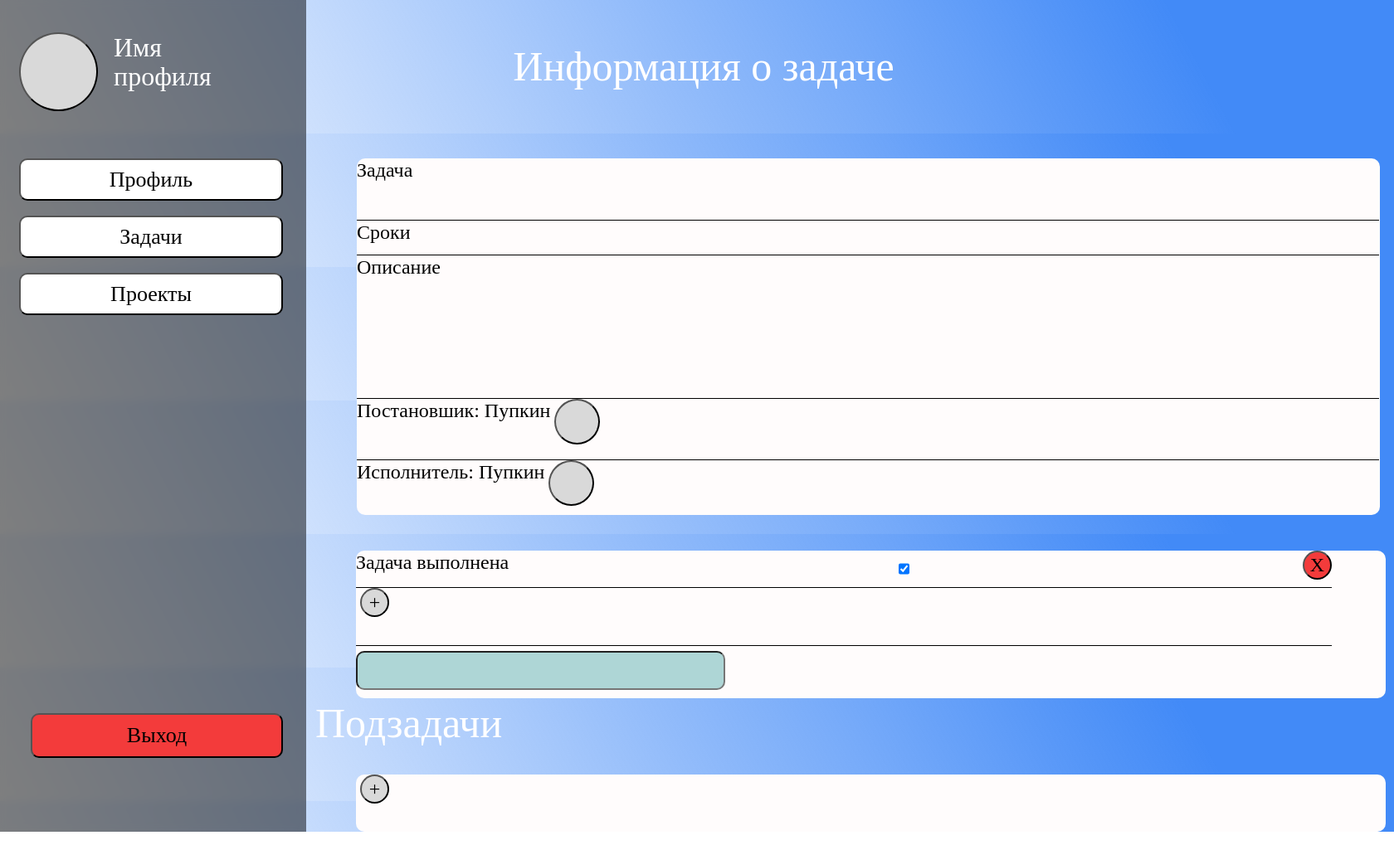
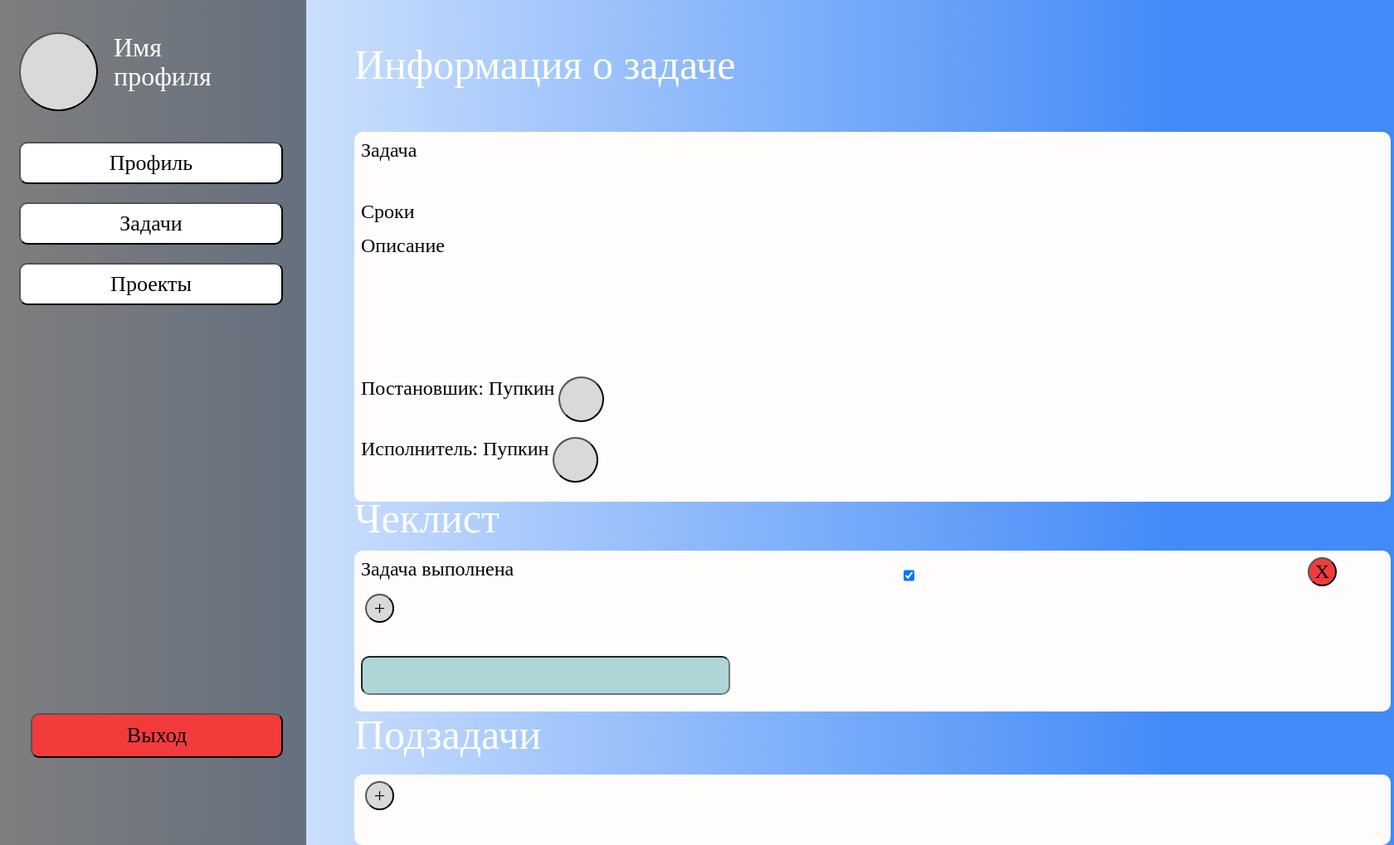
Before and after one commit to shadowHD-bit/lama_practics, a PHP site: page /client/page/TaskPage/Taskpage.html in a window 1680 px wide. Shown: the whole page at 83% size. Run offline with PHP 8.4, Linux system fonts and the light colour scheme.

Commit message:
task page was changed

```diff
--- a/client/page/TaskPage/Taskpage.html
+++ b/client/page/TaskPage/Taskpage.html
@@ -9,18 +9,22 @@
 <body>
 
 <div class="Menu">
+    <div class = "Upprofile">
         <button class = "Button_profile">
 
         </button>
-
         <a class= "profile_name"> Имя профиля
         </a>
-    <button class = "button_menu_text"  id = "Profile">Профиль
+    </div>
+
+    <div class="Buttons">
+        <button class = "button_menu_text">Профиль
         </button>
-    <button class = "button_menu_text" id ="Tasks"> Задачи
+        <button class = "button_menu_text"> Задачи
         </button>
-    <button class = "button_menu_text" id ="Projects">Проекты
+        <button class = "button_menu_text">Проекты
         </button>
+    </div>
 
     <div class = "Exit_field">
         <button class = "Exit">
@@ -28,9 +32,12 @@
         </button>
     </div>
 </div>
+
+
+
 <p class = "Field_text"> Информация о задаче </p>
+<div class = "Task_field">
 
-<div class = "Task_field">
     <div class = "block1">
         <p class = "blacktext">Задача  </p>
     </div>
@@ -58,7 +65,7 @@
     </div>
 </div>
 
-</div>
+<p class = "Field_text1"> Чеклист </p>
 
 <div class = "Cheklist">
 
--- a/client/page/TaskPage/style.css
+++ b/client/page/TaskPage/style.css
@@ -15,8 +15,22 @@ body {
     backdrop-filter: blur(5px);
 }
 
+.Upprofile {
+display: flex;
+    justify-content: flex-end;
+    width: auto;
+    height: 171px;
+}
+
+.Buttons {
+    display: flex;
+    flex-wrap: wrap;
+    justify-content: space-between;
+    width: 367px;
+    height: 219px;
+}
+
 .button_menu_text {
-    position: absolute;
     width: 318px;
     height: 51px;
 
@@ -47,15 +61,6 @@ body {
     border-radius: 67px;
 }
 
-#Profile {
-    top: 191px;
-}
-#Tasks {
-    top: 260px;
-}
-#Projects {
-    top: 329px;
-}
 
 .profile_name {
     position: absolute;
@@ -100,17 +105,19 @@ body {
     position: absolute;
     width: 1233px;
     height: 430px;
-    left: 430px;
-    top: 191px;
+    left: 427px;
+    top: 159px;
 
     background: #FFFCFC;
     border-radius: 10px;
+    padding: 8px 8px 8px 8px;
+    margin: 0px 0px 0px 0px ;
 }
 .Cheklist {
     position: absolute;
-    width: 1241px;
+    width: 1233px;
     height: 178px;
-    left: 429px;
+    left: 427px;
     top: 664px;
 
     background: #FFFCFC;
@@ -118,25 +125,34 @@ body {
 
     display: flex;
     flex-wrap: wrap;
+    padding: 8px 8px 8px 8px;
+
 }
 .subtask {
     position: absolute;
-    width: 1241px;
+    width: 1233px;
     height: 69px;
-    left: 429px;
+    left: 427px;
     top: 934px;
 
     background: #FFFCFC;
     border-radius: 10px;
+    padding: 8px 8px 8px 8px;
+
 
 }
 .Field_text {
+    position: absolute;
     font-family: 'Montserrat';
     font-style: normal;
     font-weight: 500;
     font-size: 50px;
     line-height: 61px;
-    text-align: center;
+    left: 427px;
+    top: 48px;
+    margin: 0px 0px 0px 0px;
+
+
 
     color: #FFFFFF;
 }
@@ -149,26 +165,23 @@ body {
 .block2 {
     width: 1232px;
     height: 41px;
-    border-top: 1px solid black;
 }
 .block3 {
     width: 1232px;
     height: 172px;
-    border-top: 1px solid black;
-    border-bottom: 1px solid black;
 }
 .block4 {
     width: 1232px;
     height: 73px;
     display: flex;
     justify-content:flex-start;
+
 }
 .block5 {
     width: 1232px;
     height: 68px;
     display: flex;
     justify-content: flex-start;
-    border-top: 1px solid black;
  }
 
 .blacktext {
@@ -177,7 +190,6 @@ body {
     font-weight: 400;
     font-size: 24px;
     line-height: 29px;
-
     color: #000000;
 
     margin: 0px 0px 0px 0px ;
@@ -191,18 +203,31 @@ body {
 }
 .Field_text2 {
     position: absolute;
-    left: 380px;
-    top: 842px;
+    left: 427px;
+    top: 856px;
 
     font-family: 'Montserrat';
     font-style: normal;
     font-weight: 500;
     font-size: 50px;
     line-height: 61px;
-    text-align: center;
     margin: 0px 0px 0px 0px;
     color: #FFFFFF;
 
+}
+
+.Field_text1 {
+    position: absolute;
+    left: 427px;
+    top: 595px;
+
+    font-family: 'Montserrat';
+    font-style: normal;
+    font-weight: 500;
+    font-size: 50px;
+    line-height: 61px;
+    margin: 0px 0px 0px 0px;
+    color: #FFFFFF;
 }
 
 .block_C1 {
@@ -214,8 +239,6 @@ body {
 .block_C2 {
     width: 1176px;
     height: 69px;
-    border-top: 1px solid black;
-    border-bottom: 1px solid black;
 }
 .block_C3 {
     width: 1176px;
```
Lines whose indentation alone changed are shown as unchanged.
